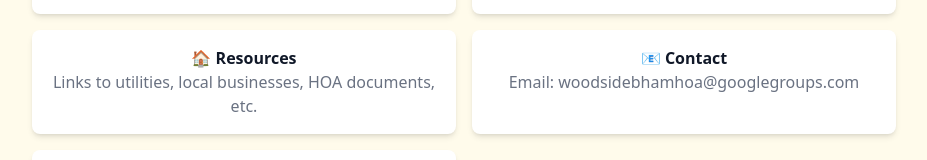
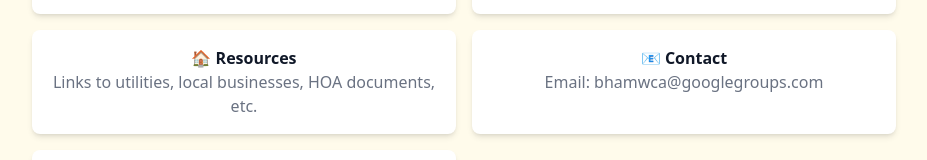
Before and after one commit to kyle-rader/woodside.github.io, a SvelteKit app: page / in a window 1280 px wide. Shown: the part 869-1029 px from the top of the page, without its empty margins (176-1103 px from the left). Built offline with nearby package versions, Linux system fonts and the light colour scheme.

Commit message:
use contact email from $lib

```diff
--- a/src/routes/+page.svelte
+++ b/src/routes/+page.svelte
@@ -1,12 +1,9 @@
 <script lang="ts">
 	import Container from '$lib/layout/container.svelte';
 	import Section from '$lib/layout/section.svelte';
-	import { facebookUrl } from '$lib';
+	import { facebookUrl, contactEmail } from '$lib';
 	import FacebookIcon from '$lib/components/facebook_icon.svelte';
 	import Link from '$lib/components/link.svelte';
-
-	const nextMeeting = 'February, 2026 - Date TBD';
-	const contactEmail = 'woodsidebhamhoa@googlegroups.com';
 
 	let events = [
 		{
```
